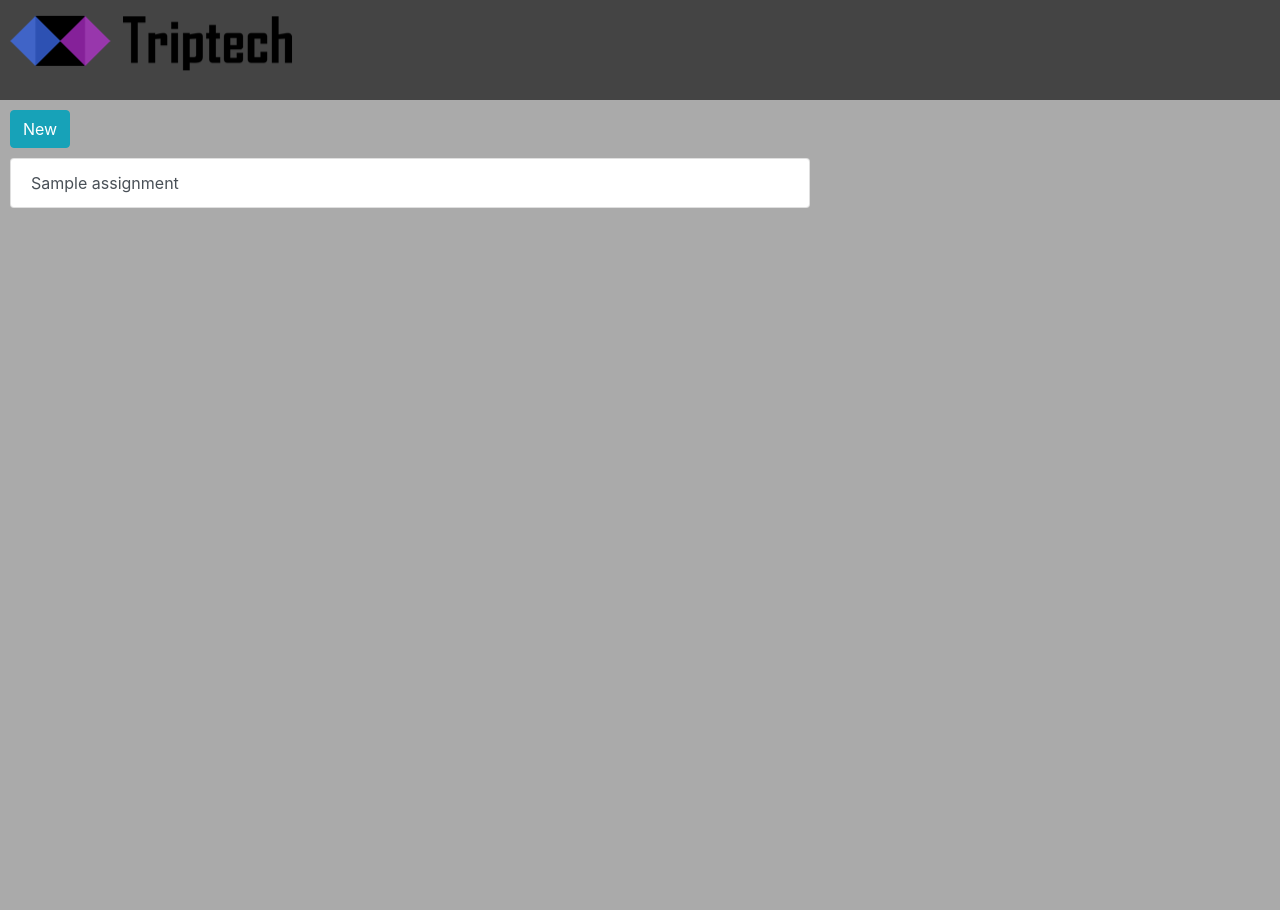
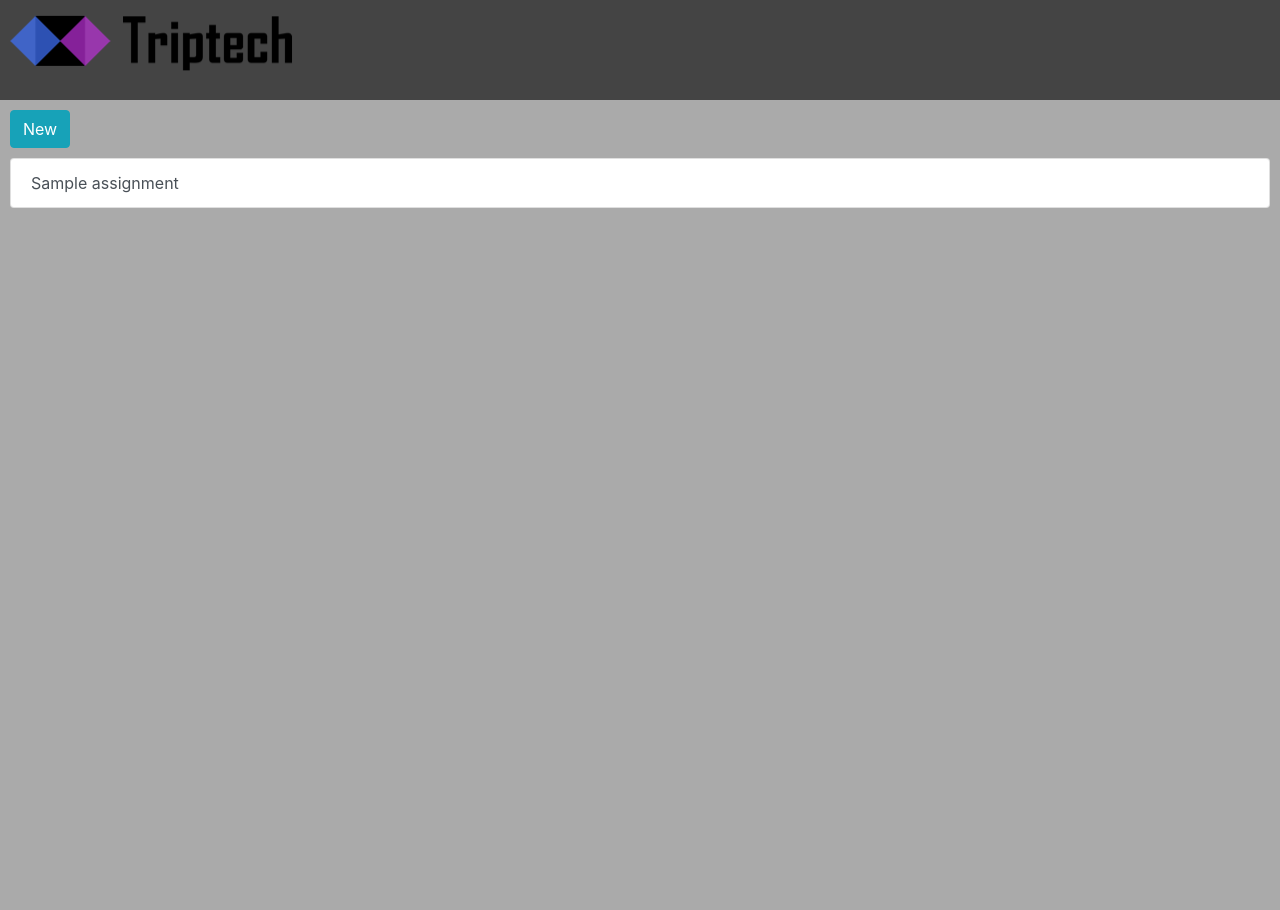
Before and after one commit to triptechbc/mango, a Django app: page /assignments/ in a window 1280 px wide. Run offline with Django 3.2, Linux system fonts and the light colour scheme; tables that the repository leaves empty hold one stand-in row (values such as "Sample post"); parts of the project's set-up code (start-up, migrations or seed data) failed here and were passed over; some libraries are stand-ins or nearby versions.

Commit message:
Updated some front-end formatting

```diff
--- a/triptech_web/static/triptech_web/menu.css
+++ b/triptech_web/static/triptech_web/menu.css
@@ -1,5 +1,5 @@
 .triptech-body {
-    width: 100vh;
+    width: 100vw;
     height: 100vh;
     background-color: #aaaaaa;
     overflow-x: hidden;
@@ -7,7 +7,7 @@
 }
 
 .triptech-content {
-    width: 100%;
+    width: calc(100% - 20px);
     height: calc(100% - 120px);
     background-color: #aaaaaa;
     margin-top: 110px;
--- a/triptech_web/templates/triptech_web/menu.html
+++ b/triptech_web/templates/triptech_web/menu.html
@@ -4,14 +4,14 @@
     function openNav() {
         document.getElementById("triptech-sidenav").style.width = "250px";
         document.getElementById("triptech-content").style.marginLeft = "260px";
-        document.getElementById("triptech-content").style.width = "calc(100% - 250px)";
+        document.getElementById("triptech-content").style.width = "calc(100% - 270px)";
     }
 
     /* Set the width of the side navigation to 0 and the left margin of the page content to 0 */
     function closeNav() {
         document.getElementById("triptech-sidenav").style.width = "0";
         document.getElementById("triptech-content").style.marginLeft = "10px";
-        document.getElementById("triptech-content").style.width = "100%";
+        document.getElementById("triptech-content").style.width = "calc(100% - 20px)";
     }
 </script>
 <div class="triptech-container top">
--- a/triptech_web_django/settings.py
+++ b/triptech_web_django/settings.py
@@ -25,7 +25,7 @@ SECRET_KEY = '%#dm(up&8q5f#goixlp)4hn*a9(m94f!t)9bk@yq%rslljim34'
 # SECURITY WARNING: don't run with debug turned on in production!
 DEBUG = True
 
-ALLOWED_HOSTS = []
+ALLOWED_HOSTS = ['192.168.0.12']
 
 
 # Application definition
```
